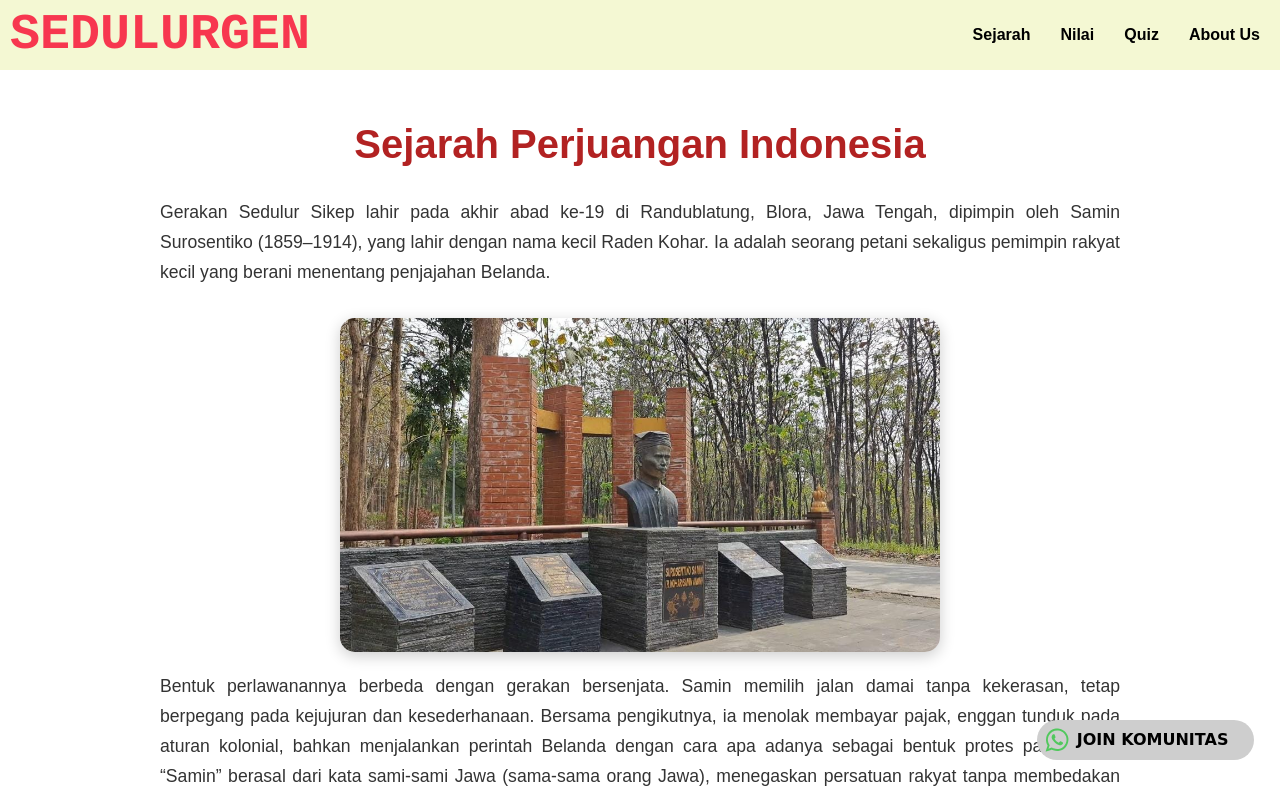
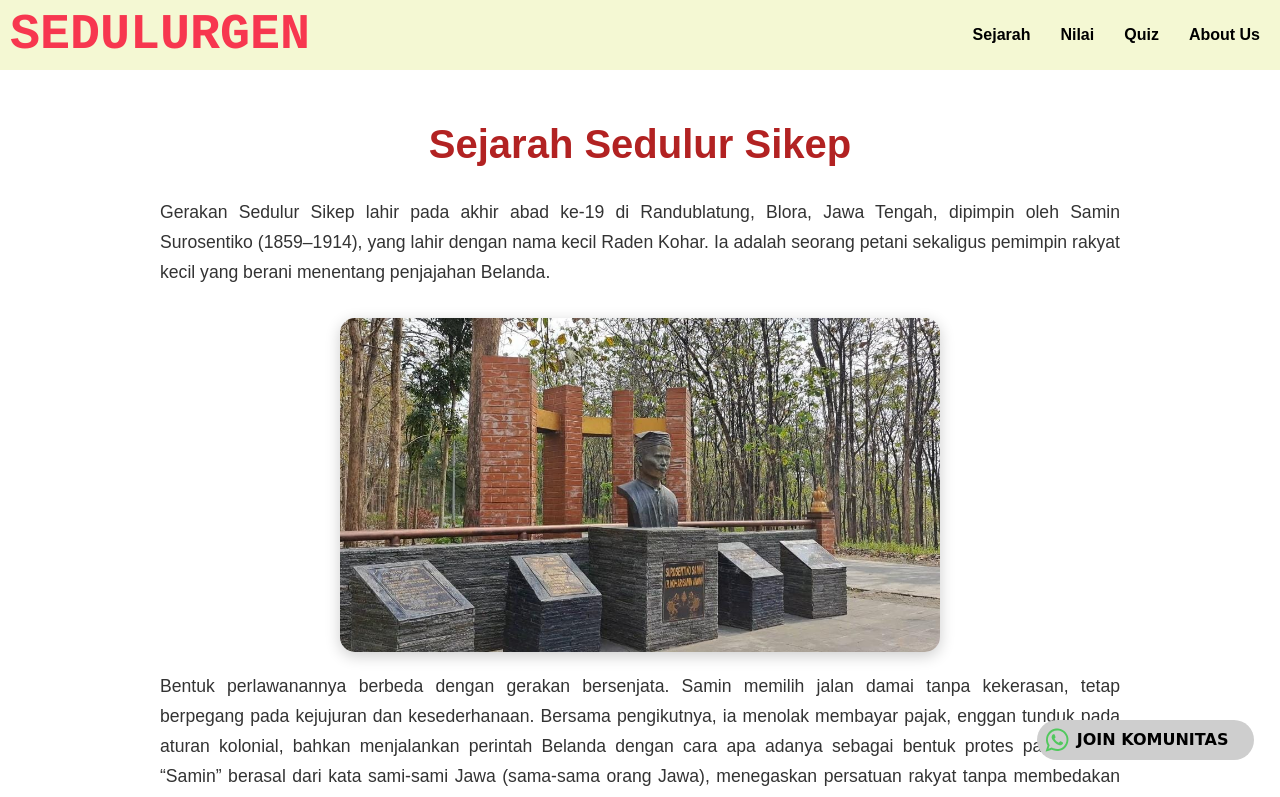
Before and after one commit to aku-user/test-1-too-tuff, a Next.js app: page /sejarah in a window 1280 px wide. Shown: the top 797 px of the page. Built offline with nearby package versions, Linux system fonts and the light colour scheme.

Commit message:
update judul

```diff
--- a/app/sejarah/page.tsx
+++ b/app/sejarah/page.tsx
@@ -4,7 +4,7 @@ export default function Sejarah() {
   return (
     <main className="sejarah-container">
 
-      <h1 className="judul-sejarah">Sejarah Perjuangan Indonesia</h1>
+      <h1 className="judul-sejarah">Sejarah Sedulur Sikep</h1>
 
 
       <p className="hytam">
```
